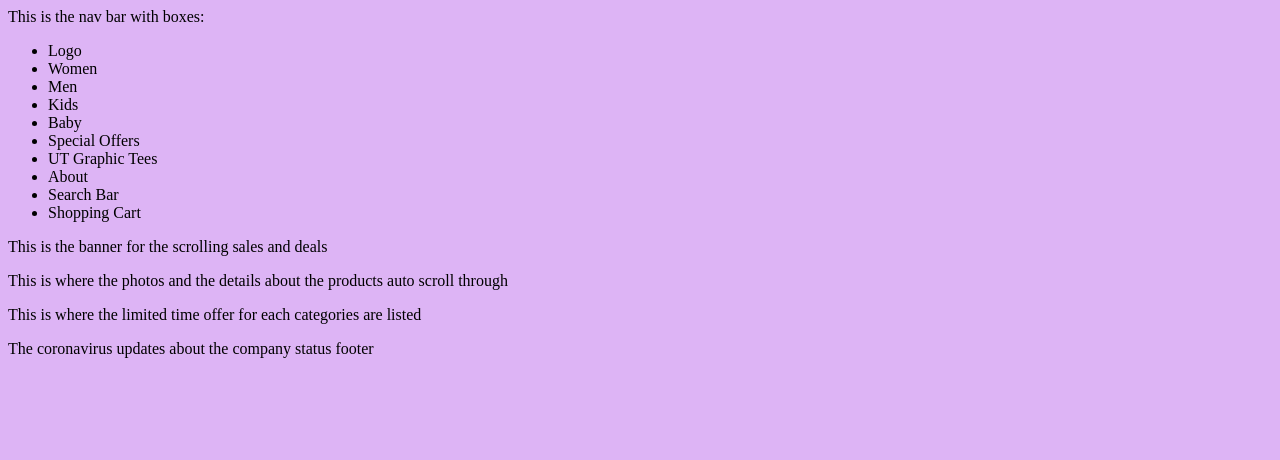
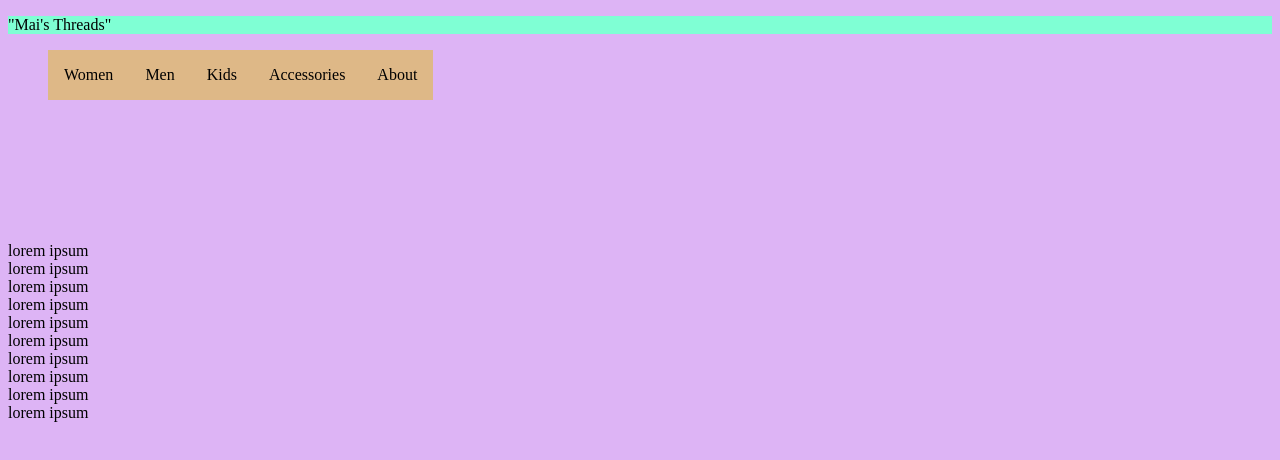
Before and after one commit to andrewvue/maisthreads, a plain HTML site: page index.html in a window 1280 px wide. Drawn offline with Linux system fonts and the light colour scheme.

Commit message:
adding styling

```diff
--- a/index.html
+++ b/index.html
@@ -5,31 +5,62 @@
         <link rel ="stylesheet" href="styles.css">
     </head>
     <body>
+        <nav id="top-nav"> "Mai's Threads"</nav>
+            <ul class="nav-products">
+                <li class="nav-products nav-women">Women</li>
+                <li class="nav-products nav-men">Men</li>
+                <li class="nav-products nav-kids">Kids</li>
+                <li class="nav-products nav-accesories">Accessories</li>
+                <li class="nav-products nav-about">About</li>
+            </ul>
+        </nav>
+        <br>
+        <br>
+        <br>
+        <br>
+        <br>
+        <br>
+        <br>
         <div>
-            <nav id="top-nav" class="nav-products"> This is the nav bar with boxes:
-                <ul class="nav-products">
-                    <li>Logo</li>
-                    <li>Women</li>
-                    <li>Men</li>
-                    <li>Kids</li>
-                    <li>Baby</li>
-                    <li>Special Offers</li>
-                    <li>UT Graphic Tees</li>
-                    <li>About</li>
-                    <li>Search Bar</li>
-                    <li>Shopping Cart</li>
-                </ul>
-            </nav>
+            lorem ipsum
         </div>
         <div>
+            lorem ipsum
+        </div>
+        <div>
+            lorem ipsum
+        </div>
+        <div>
+            lorem ipsum
+        </div>
+        <div>
+            lorem ipsum
+        </div>
+        <div>
+            lorem ipsum
+        </div>
+        <div>
+            lorem ipsum
+        </div>
+        <div>
+            lorem ipsum
+        </div>
+        <div>
+            lorem ipsum
+        </div>
+        <div>
+            lorem ipsum
+        </div>
+
+        <!-- <div class="carousel-main">
             <nav>This is the banner for the scrolling sales and deals</nav>
         </div>
-        <div>
+        <div class="carousel-two">
             <p>This is where the photos and the details about the products auto scroll through</p>
         </div>
-        <div>
+        <div class="limited-time">
             <p>This is where the limited time offer for each categories are listed</p>
-        </div>
+        </div> -->
     </body>
-    <footer>The coronavirus updates about the company status footer</footer>
+    <!-- <footer>The coronavirus updates about the company status footer</footer> -->
 </html>
--- a/styles.css
+++ b/styles.css
@@ -1,3 +1,70 @@
 body {
     background-color: rgb(221, 180, 245);
 }
+div{
+    display: grid;
+}
+
+#top-nav{
+    display: grid;
+    margin-top: 1rem;
+    background-color: aquamarine;
+}
+ul {
+    list-style: none;
+    overflow: hidden;
+}
+/*Nav bar links*/
+ul .nav-products{
+    list-style-type: none;
+    display: inline-block;
+    grid-template-columns: 25px, 25px, 25px;
+    gap: 1 rem;
+    padding: 1rem;
+    background-color: burlywood;
+
+}
+
+.nav-women{
+    grid-column-start: 1;
+    grid-column-end: 1;
+    float: left;
+    padding: 1rem;
+}
+.nav-men{
+    grid-column-start: 2;
+    grid-column-end: 1;
+    float: left;
+    padding: 1rem;
+}
+.nav-kids{
+    grid-column-start: 3;
+    grid-column-end: 1;
+    float: left;
+    padding: 1rem;
+}
+.nav-accesories{
+    grid-column-start: 1;
+    grid-column-end: 1;
+    float: left;
+    padding: 1rem;
+}
+.nav-about{
+    grid-column-start: 1;
+    grid-column-end: 1;
+    float: left;
+    padding: 1rem;
+}
+.carousel-main{
+    position: relative;
+}
+
+.carousel-two{
+    position: relative;
+}
+
+footer{
+    position: relative;
+    position: sticky;
+    bottom: 0;
+}
```
